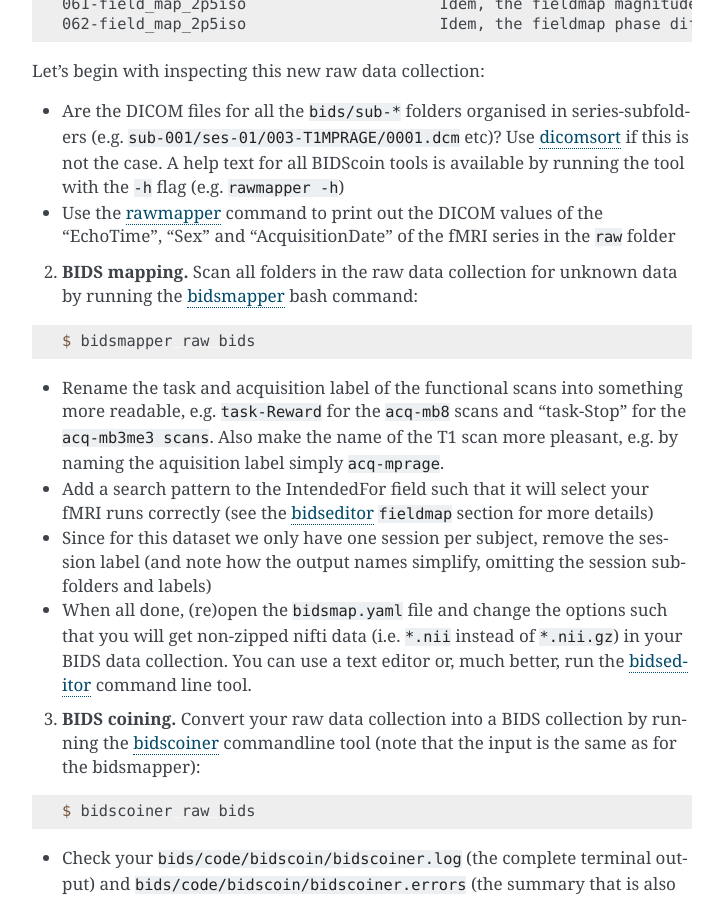
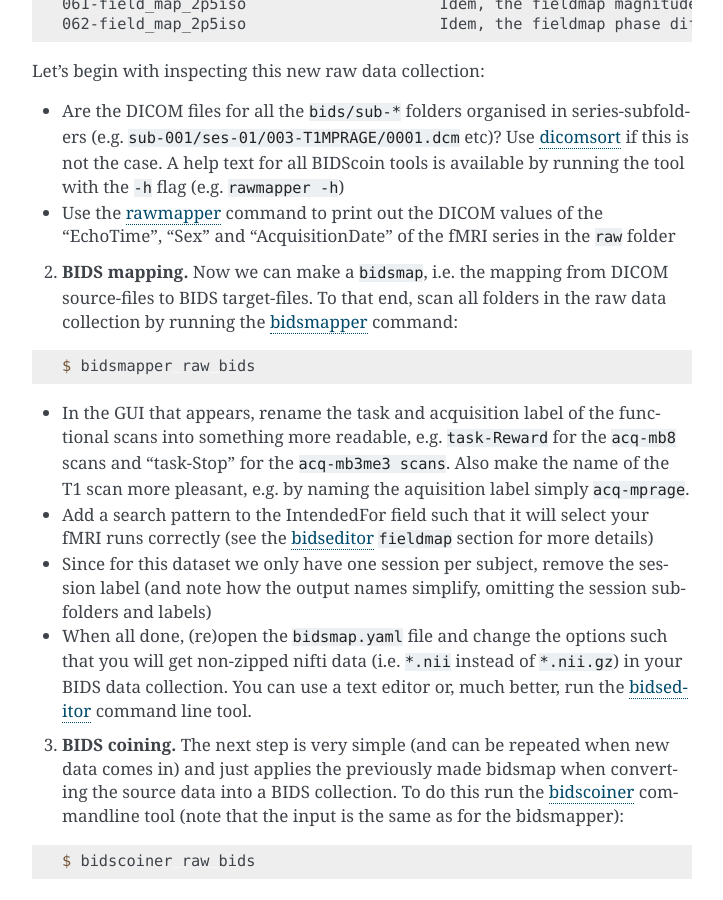
Before and after one commit to Donders-Institute/bidscoin, a Sphinx documentation site: the page built from docs/tutorial.rst, in a window 1280 px wide and 900 px high, scrolled down 958 px. Shown: the whole window, without its empty margins (388-1111 px from the left). Built offline with Sphinx 7.4.7, drawn with Linux system fonts in a browser that asks for light colours.

Commit message:
Improved text

```diff
--- a/docs/tutorial.rst
+++ b/docs/tutorial.rst
@@ -41,18 +41,18 @@ Let's begin with inspecting this new raw data collection:
 - Are the DICOM files for all the ``bids/sub-*`` folders organised in series-subfolders (e.g. ``sub-001/ses-01/003-T1MPRAGE/0001.dcm`` etc)? Use `dicomsort <preparation.html#dicomsort>`__ if this is not the case. A help text for all BIDScoin tools is available by running the tool with the ``-h`` flag (e.g. ``rawmapper -h``)
 - Use the `rawmapper <preparation.html#rawmapper>`__ command to print out the DICOM values of the "EchoTime", "Sex" and "AcquisitionDate" of the fMRI series in the ``raw`` folder
 
-2. **BIDS mapping.** Scan all folders in the raw data collection for unknown data by running the `bidsmapper <workflow.html#step-1a-running-the-bidsmapper>`__ bash command:
+2. **BIDS mapping.** Now we can make a ``bidsmap``, i.e. the mapping from DICOM source-files to BIDS target-files. To that end, scan all folders in the raw data collection by running the `bidsmapper <workflow.html#step-1a-running-the-bidsmapper>`__ command:
 
 .. code-block:: console
 
    $ bidsmapper raw bids
 
--  Rename the task and acquisition label of the functional scans into something more readable, e.g. ``task-Reward`` for the ``acq-mb8`` scans and "task-Stop" for the ``acq-mb3me3 scans``. Also make the name of the T1 scan more pleasant, e.g. by naming the aquisition label simply ``acq-mprage``.
+-  In the GUI that appears, rename the task and acquisition label of the functional scans into something more readable, e.g. ``task-Reward`` for the ``acq-mb8`` scans and "task-Stop" for the ``acq-mb3me3 scans``. Also make the name of the T1 scan more pleasant, e.g. by naming the aquisition label simply ``acq-mprage``.
 -  Add a search pattern to the IntendedFor field such that it will select your fMRI runs correctly (see the `bidseditor <workflow.html#step-1b-running-the-bidseditor>`__ ``fieldmap`` section for more details)
 -  Since for this dataset we only have one session per subject, remove the session label (and note how the output names simplify, omitting the session subfolders and labels)
 -  When all done, (re)open the ``bidsmap.yaml`` file and change the options such that you will get non-zipped nifti data (i.e. ``*.nii`` instead of ``*.nii.gz``) in your BIDS data collection. You can use a text editor or, much better, run the `bidseditor <workflow.html#step-1b-running-the-bidseditor>`__ command line tool.
 
-3. **BIDS coining.** Convert your raw data collection into a BIDS collection by running the `bidscoiner <workflow.html#step-2-running-the-bidscoiner>`__ commandline tool (note that the input is the same as for the bidsmapper):
+3. **BIDS coining.** The next step is very simple (and can be repeated when new data comes in) and just applies the previously made bidsmap when converting the source data into a BIDS collection. To do this run the `bidscoiner <workflow.html#step-2-running-the-bidscoiner>`__ commandline tool (note that the input is the same as for the bidsmapper):
 
 .. code-block:: console
 
```
